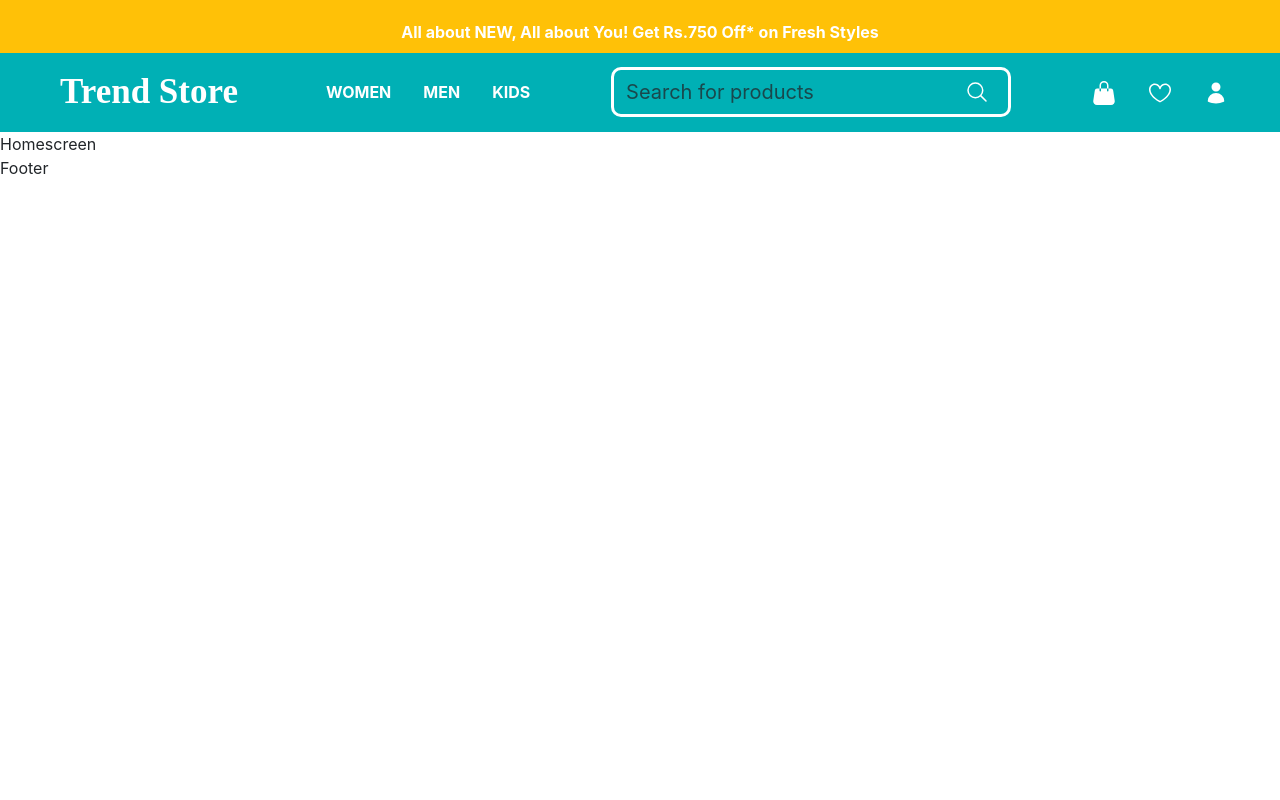
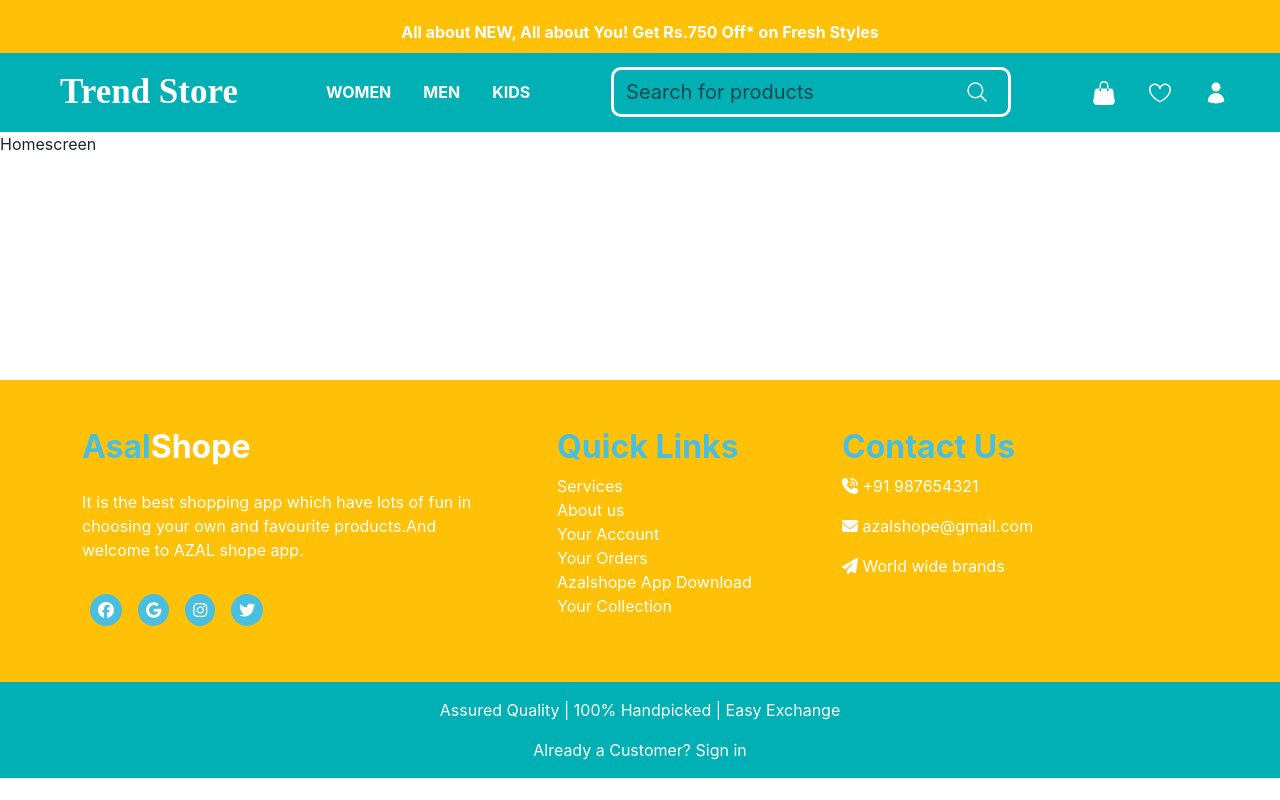
Before and after one commit to sukumarae5/Azalshope, a React (Create React App) app in the folder azalfrontend/: page / in a window 1280 px wide. Built offline with nearby package versions, Linux system fonts and the light colour scheme.

Commit message:
devifooter

```diff
--- a/azalfrontend/public/index.html
+++ b/azalfrontend/public/index.html
@@ -25,6 +25,7 @@
   <title>React App</title>
   <link rel="stylesheet" href="https://cdn.jsdelivr.net/npm/bootstrap@5.3.2/dist/css/bootstrap.min.css"
     integrity="sha384-T3c6CoIi6uLrA9TneNEoa7RxnatzjcDSCmG1MXxSR1GAsXEV/Dwwykc2MPK8M2HN" crossorigin="anonymous" />
+    <link rel="stylesheet" href="https://cdnjs.cloudflare.com/ajax/libs/font-awesome/6.5.1/css/all.min.css" integrity="sha512-DTOQO9RWCH3ppGqcWaEA1BIZOC6xxalwEsw9c2QQeAIftl+Vegovlnee1c9QX4TctnWMn13TZye+giMm8e2LwA==" crossorigin="anonymous" referrerpolicy="no-referrer" />
 </head>
 
 <body>
--- a/azalfrontend/src/components/common/Footer.js
+++ b/azalfrontend/src/components/common/Footer.js
@@ -1,8 +1,68 @@
-import React from 'react'
+import React from 'react';
+
+
 
 const Footer = () => {
   return (
-    <div>Footer</div>
+    <div>
+    <div className='Footer bg-warning w-full' style={{background:'#00B0B5', color:'white', padding:'3rem 0',marginTop:'14rem'}}>
+      <div className='container '>
+        <div className='row'>
+          <div className='col-md-6 col-lg-5 col-12 ft-1'>
+            <h2><span style={{color:"#49bede"}}><b>Asal</b></span><b>Shope</b></h2>
+            <p style={{padding:'1rem 2rem 1rem 0'}}>It is the best shopping app which have lots of fun in choosing your own and favourite products.And welcome to AZAL shope app.</p>
+            <div className='footer-icons' style={{ color:'red' }}>
+            <i class="fa-brands fa-facebook" style={{padding:' 0.5rem', background:'#49bede', color:'white', margin:'0 0.5rem', borderRadius:'50%'}}></i>
+            <i class="fa-brands fa-google" style={{padding:' 0.5rem', background:'#49bede', color:'white', margin:'0 0.5rem',  borderRadius:'50%'}}></i>
+            <i class="fa-brands fa-instagram" style={{padding:'0.5rem', background:'#49bede', color:'white', margin:'0 0.5rem',  borderRadius:'50%'}}></i>
+            <i class="fa-brands fa-twitter" style={{padding:'0.5rem', background:'#49bede', color:'white', margin:'0 0.5rem', borderRadius:'50%'}}></i>
+
+            </div>
+            </div>
+            <div className='col-md-6 col-lg-3 col-12 ft-2'>
+              <h2 style={{color:'#49bede'}}><b>Quick Links</b></h2>
+              <ul style={{listStyle:'none', paddingLeft:'0', }}>
+                <li className='nav-item'>
+                  <a className='nav-link' href="/">Services</a>
+                </li>
+                <li className='nav-item'>
+                  <a className='nav-link' href="/">About us</a>
+                </li>
+                <li className='nav-item'>
+                  <a className='nav-link' href="/">Your Account</a>
+                </li>
+                <li className='nav-item'>
+                  <a className='nav-link' href="/">Your Orders</a>
+                </li>
+                <li className='nav-item'>
+                  <a className='nav-link' href="/">Azalshope App Download</a>
+                </li>
+                <li className='nav-item'>
+                  <a className='nav-link' href="/">Your Collection</a>
+                </li>
+              </ul>
+            </div>
+            <div className='col-md-6 col-lg-4 col-12 ft-3'>
+            <h2 style={{color:'#49bede'}}><b>Contact Us</b></h2>
+            <p><i class="fa-solid fa-phone-volume" ></i> +91 987654321</p>
+            <p><i class="fa-solid fa-envelope"></i> azalshope@gmail.com</p>
+            <p><i class="fa-solid fa-paper-plane"></i> World wide brands</p>
+
+            </div>
+
+      </div>
+
+      </div>
+
+    </div>
+    <div className='last-footer' style={{background:'#00B0B5', color:'white',textAlign:'center',padding:'1rem 0'}}>
+  <p>Assured Quality | 100% Handpicked | Easy Exchange</p>
+            <li className='nav-item' style={{listStyle:'none'}}>
+            <a className='nav-link' href="/">Already a Customer?  Sign in </a>
+            </li>
+
+  </div>
+   </div>
   )
 }
 
```
Also changed, not shown: azalfrontend/src/App.css (line endings or trailing spaces).
